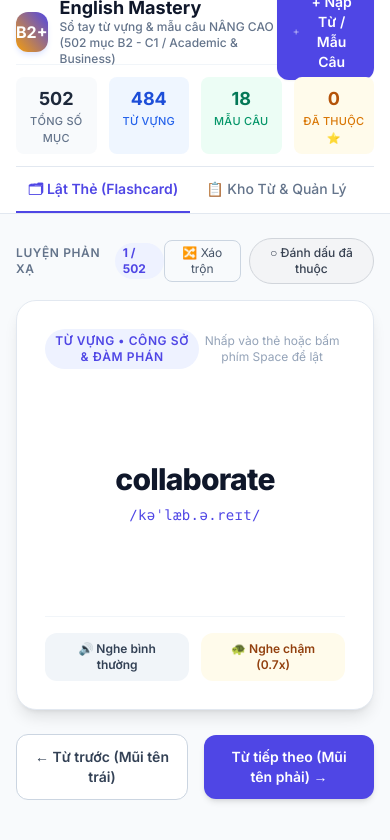
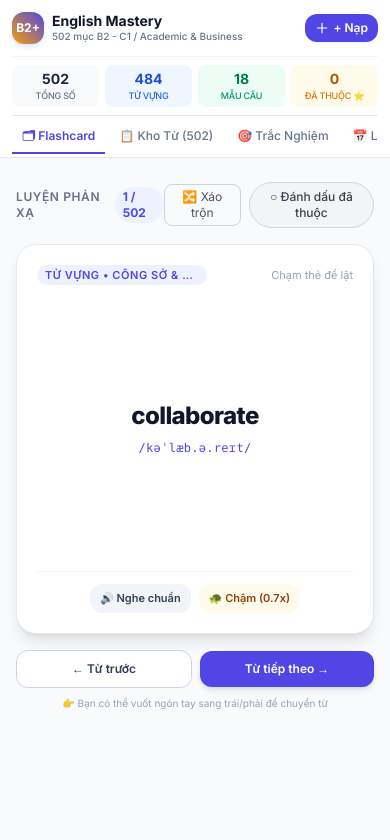
Before and after one commit to nguyentran796/english-learning-app, a plain HTML site: page index.html in a window 390 px wide. Drawn offline with nearby package versions, Linux system fonts and the light colour scheme.

Commit message:
feat: optimize mobile responsiveness and add touch swipe gestures for flashcards

```diff
--- a/index.html
+++ b/index.html
@@ -78,62 +78,63 @@
 
     <!-- Top Header -->
     <header class="bg-white border-b border-slate-200 sticky top-0 z-30 shadow-xs">
-        <div class="max-w-6xl mx-auto px-4 sm:px-6 lg:px-8">
-            <div class="flex items-center justify-between h-16">
-                <div class="flex items-center gap-3">
-                    <div class="w-10 h-10 rounded-xl bg-gradient-to-tr from-amber-500 to-indigo-600 flex items-center justify-center text-white text-base font-bold shadow-md shadow-indigo-100">
+        <div class="max-w-6xl mx-auto px-3 sm:px-6 lg:px-8">
+            <div class="flex items-center justify-between h-14 sm:h-16">
+                <div class="flex items-center gap-2 sm:gap-3 min-w-0">
+                    <div class="w-8 h-8 sm:w-10 sm:h-10 shrink-0 rounded-xl bg-gradient-to-tr from-amber-500 to-indigo-600 flex items-center justify-center text-white text-xs sm:text-base font-bold shadow-md shadow-indigo-100">
                         B2+
                     </div>
-                    <div>
-                        <h1 class="text-lg font-bold text-slate-900 leading-tight">English Mastery</h1>
-                        <p class="text-xs text-slate-500 font-medium">Sổ tay từ vựng & mẫu câu NÂNG CAO (502 mục B2 - C1 / Academic & Business)</p>
+                    <div class="truncate">
+                        <h1 class="text-sm sm:text-lg font-bold text-slate-900 leading-tight truncate">English Mastery</h1>
+                        <p class="text-[10px] sm:text-xs text-slate-500 font-medium truncate">502 mục B2 - C1 / Academic & Business</p>
                     </div>
                 </div>
 
-                <div class="flex items-center gap-2">
-                    <button id="open-add-modal-btn" class="inline-flex items-center gap-1.5 px-4 py-2 rounded-xl text-sm font-semibold bg-indigo-600 hover:bg-indigo-700 text-white shadow-sm transition active:scale-95">
-                        <svg class="w-4 h-4" fill="none" stroke="currentColor" viewBox="0 0 24 24"><path stroke-linecap="round" stroke-linejoin="round" stroke-width="2" d="M12 4v16m8-8H4"/></svg>
-                        <span>+ Nạp Từ / Mẫu Câu</span>
+                <div class="flex items-center gap-1.5 shrink-0">
+                    <button id="open-add-modal-btn" class="inline-flex items-center gap-1 sm:gap-1.5 px-2.5 sm:px-4 py-1.5 sm:py-2 rounded-xl text-xs sm:text-sm font-semibold bg-indigo-600 hover:bg-indigo-700 text-white shadow-sm transition active:scale-95 whitespace-nowrap">
+                        <svg class="w-3.5 h-3.5 sm:w-4 sm:h-4" fill="none" stroke="currentColor" viewBox="0 0 24 24"><path stroke-linecap="round" stroke-linejoin="round" stroke-width="2" d="M12 4v16m8-8H4"/></svg>
+                        <span class="hidden xs:inline sm:inline">+ Nạp từ mới</span>
+                        <span class="inline xs:hidden sm:hidden">+ Nạp</span>
                     </button>
                 </div>
             </div>
 
             <!-- Stats Bar -->
-            <div class="grid grid-cols-4 gap-3 py-3 border-t border-slate-100 text-center">
-                <div class="bg-slate-50 rounded-lg p-2">
-                    <div id="stat-total" class="text-lg font-bold text-slate-800">0</div>
-                    <div class="text-[11px] font-medium text-slate-500 uppercase tracking-wide">Tổng số mục</div>
+            <div class="grid grid-cols-4 gap-1.5 sm:gap-3 py-2 sm:py-3 border-t border-slate-100 text-center">
+                <div class="bg-slate-50 rounded-lg p-1 sm:p-2">
+                    <div id="stat-total" class="text-sm sm:text-lg font-bold text-slate-800">0</div>
+                    <div class="text-[9px] sm:text-[11px] font-medium text-slate-500 uppercase tracking-tight truncate">Tổng số</div>
                 </div>
-                <div class="bg-blue-50 rounded-lg p-2">
-                    <div id="stat-vocab" class="text-lg font-bold text-blue-700">0</div>
-                    <div class="text-[11px] font-medium text-blue-600 uppercase tracking-wide">Từ vựng</div>
+                <div class="bg-blue-50 rounded-lg p-1 sm:p-2">
+                    <div id="stat-vocab" class="text-sm sm:text-lg font-bold text-blue-700">0</div>
+                    <div class="text-[9px] sm:text-[11px] font-medium text-blue-600 uppercase tracking-tight truncate">Từ vựng</div>
                 </div>
-                <div class="bg-emerald-50 rounded-lg p-2">
-                    <div id="stat-sentences" class="text-lg font-bold text-emerald-700">0</div>
-                    <div class="text-[11px] font-medium text-emerald-600 uppercase tracking-wide">Mẫu câu</div>
+                <div class="bg-emerald-50 rounded-lg p-1 sm:p-2">
+                    <div id="stat-sentences" class="text-sm sm:text-lg font-bold text-emerald-700">0</div>
+                    <div class="text-[9px] sm:text-[11px] font-medium text-emerald-600 uppercase tracking-tight truncate">Mẫu câu</div>
                 </div>
-                <div class="bg-amber-50 rounded-lg p-2">
-                    <div id="stat-mastered" class="text-lg font-bold text-amber-700">0</div>
-                    <div class="text-[11px] font-medium text-amber-600 uppercase tracking-wide">Đã thuộc ⭐</div>
+                <div class="bg-amber-50 rounded-lg p-1 sm:p-2">
+                    <div id="stat-mastered" class="text-sm sm:text-lg font-bold text-amber-700">0</div>
+                    <div class="text-[9px] sm:text-[11px] font-medium text-amber-600 uppercase tracking-tight truncate">Đã thuộc ⭐</div>
                 </div>
             </div>
 
             <!-- Navigation Tabs -->
-            <nav class="flex space-x-1 sm:space-x-4 border-t border-slate-200 overflow-x-auto scrollbar-none" aria-label="Tabs">
-                <button data-tab="flashcard" class="tab-btn active border-b-2 border-indigo-600 text-indigo-600 py-3 px-3 text-sm font-semibold whitespace-nowrap flex items-center gap-2">
-                    🗂 Lật Thẻ (Flashcard)
+            <nav class="flex space-x-1 sm:space-x-3 border-t border-slate-200 overflow-x-auto scrollbar-none py-1 -mb-px text-xs sm:text-sm font-medium" aria-label="Tabs">
+                <button data-tab="flashcard" class="tab-btn active border-b-2 border-indigo-600 text-indigo-600 py-2 px-2.5 sm:px-3 text-xs sm:text-sm font-semibold whitespace-nowrap flex items-center gap-1 shrink-0">
+                    🗂 Flashcard
                 </button>
-                <button data-tab="library" class="tab-btn border-b-2 border-transparent text-slate-500 hover:text-slate-700 py-3 px-3 text-sm font-medium whitespace-nowrap flex items-center gap-2">
-                    📋 Kho Từ & Quản Lý
+                <button data-tab="library" class="tab-btn border-b-2 border-transparent text-slate-500 hover:text-slate-700 py-2 px-2.5 sm:px-3 text-xs sm:text-sm whitespace-nowrap flex items-center gap-1 shrink-0">
+                    📋 Kho Từ (502)
                 </button>
-                <button data-tab="quiz" class="tab-btn border-b-2 border-transparent text-slate-500 hover:text-slate-700 py-3 px-3 text-sm font-medium whitespace-nowrap flex items-center gap-2">
-                    🎯 Luyện Tập (Quiz)
+                <button data-tab="quiz" class="tab-btn border-b-2 border-transparent text-slate-500 hover:text-slate-700 py-2 px-2.5 sm:px-3 text-xs sm:text-sm whitespace-nowrap flex items-center gap-1 shrink-0">
+                    🎯 Trắc Nghiệm
                 </button>
-                <button data-tab="roadmap" class="tab-btn border-b-2 border-transparent text-slate-500 hover:text-slate-700 py-3 px-3 text-sm font-medium whitespace-nowrap flex items-center gap-2">
-                    📅 Lộ Trình 30 Ngày
+                <button data-tab="roadmap" class="tab-btn border-b-2 border-transparent text-slate-500 hover:text-slate-700 py-2 px-2.5 sm:px-3 text-xs sm:text-sm whitespace-nowrap flex items-center gap-1 shrink-0">
+                    📅 Lộ Trình
                 </button>
-                <button data-tab="backup" class="tab-btn border-b-2 border-transparent text-slate-500 hover:text-slate-700 py-3 px-3 text-sm font-medium whitespace-nowrap flex items-center gap-2">
-                    ⚙️ Sao Lưu & Dữ Liệu
+                <button data-tab="backup" class="tab-btn border-b-2 border-transparent text-slate-500 hover:text-slate-700 py-2 px-2.5 sm:px-3 text-xs sm:text-sm whitespace-nowrap flex items-center gap-1 shrink-0">
+                    ⚙️ Dữ Liệu
                 </button>
             </nav>
         </div>
@@ -161,70 +162,70 @@
                 </div>
 
                 <!-- 3D Flashcard Container -->
-                <div class="perspective-1000 w-full h-[410px]">
+                <div class="perspective-1000 w-full h-[390px] sm:h-[430px] touch-manipulation">
                     <div id="flashcard-element" class="flip-card-inner">
 
                         <!-- Front Face -->
-                        <div class="flip-card-front bg-white p-7 shadow-lg border border-slate-200">
+                        <div class="flip-card-front bg-white p-5 sm:p-7 shadow-lg border border-slate-200">
                             <div class="flex items-center justify-between">
-                                <span id="fc-front-topic" class="text-xs font-semibold uppercase tracking-wider text-indigo-600 bg-indigo-50 px-2.5 py-1 rounded-full">
+                                <span id="fc-front-topic" class="text-[11px] sm:text-xs font-semibold uppercase tracking-wider text-indigo-600 bg-indigo-50 px-2 sm:px-2.5 py-0.5 sm:py-1 rounded-full truncate max-w-[170px] sm:max-w-xs">
                                     Từ vựng
                                 </span>
-                                <span class="text-xs text-slate-400">Nhấp vào thẻ hoặc bấm phím Space để lật</span>
+                                <span class="text-[11px] sm:text-xs text-slate-400">Chạm thẻ để lật</span>
                             </div>
 
-                            <div class="my-auto py-6">
-                                <h2 id="fc-front-text" class="text-3xl sm:text-4xl font-extrabold text-slate-900 tracking-tight mb-2">
-                                    introduce
+                            <div class="my-auto py-4 sm:py-6">
+                                <h2 id="fc-front-text" class="text-2xl sm:text-4xl font-extrabold text-slate-900 tracking-tight mb-2 break-words px-1">
+                                    collaborate
                                 </h2>
-                                <p id="fc-front-ipa" class="text-sm font-mono text-indigo-600 font-medium tracking-wide">
-                                    /ˌɪn.trəˈduːs/
+                                <p id="fc-front-ipa" class="text-xs sm:text-sm font-mono text-indigo-600 font-medium tracking-wide">
+                                    /kəˈlæb.ə.reɪt/
                                 </p>
                             </div>
 
-                            <div class="flex items-center justify-center gap-3 pt-4 border-t border-slate-100">
-                                <button id="fc-speak-btn" class="audio-action-btn flex items-center gap-1.5 px-3 py-2 rounded-xl bg-slate-100 hover:bg-slate-200 text-slate-700 text-xs font-semibold transition" title="Nghe giọng chuẩn">
-                                    🔊 Nghe bình thường
+                            <div class="flex items-center justify-center gap-2 sm:gap-3 pt-3 border-t border-slate-100">
+                                <button id="fc-speak-btn" class="audio-action-btn flex items-center gap-1 px-2.5 sm:px-3 py-1.5 sm:py-2 rounded-xl bg-slate-100 hover:bg-slate-200 text-slate-700 text-[11px] sm:text-xs font-semibold transition active:scale-95" title="Nghe giọng chuẩn">
+                                    🔊 Nghe chuẩn
                                 </button>
-                                <button id="fc-speak-slow-btn" class="audio-action-btn flex items-center gap-1.5 px-3 py-2 rounded-xl bg-amber-50 hover:bg-amber-100 text-amber-800 text-xs font-semibold transition" title="Nghe chậm rõ từng âm">
-                                    🐢 Nghe chậm (0.7x)
+                                <button id="fc-speak-slow-btn" class="audio-action-btn flex items-center gap-1 px-2.5 sm:px-3 py-1.5 sm:py-2 rounded-xl bg-amber-50 hover:bg-amber-100 text-amber-800 text-[11px] sm:text-xs font-semibold transition active:scale-95" title="Nghe chậm rõ từng âm">
+                                    🐢 Chậm (0.7x)
                                 </button>
                             </div>
                         </div>
 
                         <!-- Back Face -->
-                        <div class="flip-card-back bg-gradient-to-br from-indigo-900 to-slate-900 text-white p-7 shadow-lg border border-indigo-950">
-                            <div class="flex items-center justify-between text-indigo-300 text-xs">
+                        <div class="flip-card-back bg-gradient-to-br from-indigo-950 via-slate-900 to-indigo-900 text-white p-5 sm:p-7 shadow-lg border border-indigo-950 flex flex-col justify-between">
+                            <div class="flex items-center justify-between text-indigo-300 text-[11px] sm:text-xs">
                                 <span class="font-semibold uppercase tracking-wider">Ý nghĩa & Ứng dụng</span>
-                                <span>Nhấp lại để về mặt trước</span>
+                                <span>Chạm để quay lại</span>
                             </div>
 
-                            <div class="my-auto py-4 text-left space-y-4">
+                            <div class="my-auto py-2 sm:py-3 text-left space-y-2.5 sm:space-y-3.5 overflow-y-auto max-h-[250px] sm:max-h-[290px] pr-1">
                                 <div>
-                                    <div class="text-xs uppercase text-indigo-300 font-bold mb-1">Nghĩa tiếng Việt:</div>
-                                    <h3 id="fc-back-meaning" class="text-2xl font-bold text-amber-300">
-                                        giới thiệu
+                                    <div class="text-[10px] sm:text-xs uppercase text-indigo-300 font-bold mb-0.5">Nghĩa tiếng Việt:</div>
+                                    <h3 id="fc-back-meaning" class="text-lg sm:text-2xl font-bold text-amber-300 break-words leading-snug">
+                                        hợp tác, cộng tác
                                     </h3>
                                 </div>
 
-                                <div class="bg-white/10 backdrop-blur-xs p-3.5 rounded-xl border border-white/15">
-                                    <div class="text-xs text-indigo-200 font-semibold mb-1">Ví dụ thực tế:</div>
-                                    <p id="fc-back-example" class="text-sm font-medium text-white italic">
-                                        "Let me introduce myself."
+                                <div class="bg-white/10 backdrop-blur-xs p-2.5 sm:p-3.5 rounded-xl border border-white/15">
+                                    <div class="text-[10px] sm:text-xs text-indigo-200 font-semibold mb-0.5">Ví dụ thực tế:</div>
+                                    <p id="fc-back-example" class="text-xs sm:text-sm font-medium text-white italic">
+                                        "We need to collaborate on this project."
                                     </p>
-                                    <p id="fc-back-ex-meaning" class="text-xs text-indigo-200 mt-1">
-                                        → Để tôi tự giới thiệu bản thân.
+                                    <p id="fc-back-ex-meaning" class="text-[11px] sm:text-xs text-indigo-200 mt-1">
+                                        → Chúng ta cần hợp tác trong dự án này.
                                     </p>
                                 </div>
 
-                                <div class="bg-indigo-950/60 p-3 rounded-xl border border-indigo-800/60 text-xs text-indigo-200">
-                                    <span class="font-bold text-amber-300">💡 Giải thích / Ngữ pháp: </span>
-                                    <span id="fc-back-note">Động từ chỉ hành động giới thiệu ai đó.</span>
+                                <div class="bg-indigo-950/60 p-2.5 sm:p-3 rounded-xl border border-indigo-800/60 text-[11px] sm:text-xs text-indigo-200">
+                                    <span class="font-bold text-amber-300">💡 Giải thích / Ghi chú: </span>
+                                    <span id="fc-back-note">Động từ formal. Thường đi với with hoặc on.</span>
                                 </div>
                             </div>
 
-                            <div class="text-center text-xs text-indigo-300 pt-2 border-t border-white/10">
-                                Mẹo: Hãy đọc to câu ví dụ 3 lần để ghi nhớ vào cơ miệng!
+                            <div class="text-center text-[10px] sm:text-xs text-indigo-300 pt-1 border-t border-white/10 truncate">
+                                💡 Mẹo: Đọc to câu ví dụ 3 lần để ghi nhớ phản xạ
                             </div>
                         </div>
 
@@ -232,14 +233,19 @@
                 </div>
 
                 <!-- Navigation Controls -->
-                <div class="flex items-center justify-between gap-4 mt-6">
-                    <button id="fc-prev-btn" class="flex-1 py-3 px-4 rounded-xl border border-slate-300 bg-white hover:bg-slate-50 text-slate-700 font-semibold text-sm shadow-xs transition active:scale-95">
-                        ← Từ trước (Mũi tên trái)
+                <div class="flex items-center justify-between gap-2 sm:gap-4 mt-4 sm:mt-6">
+                    <button id="fc-prev-btn" class="flex-1 py-2.5 sm:py-3 px-3 sm:px-4 rounded-xl border border-slate-300 bg-white hover:bg-slate-50 text-slate-700 font-semibold text-xs sm:text-sm shadow-xs transition active:scale-95 flex items-center justify-center gap-1">
+                        <span>← Từ trước</span>
+                        <span class="hidden sm:inline">(Mũi tên trái)</span>
                     </button>
-                    <button id="fc-next-btn" class="flex-1 py-3 px-4 rounded-xl bg-indigo-600 hover:bg-indigo-700 text-white font-semibold text-sm shadow-md transition active:scale-95">
-                        Từ tiếp theo (Mũi tên phải) →
+                    <button id="fc-next-btn" class="flex-1 py-2.5 sm:py-3 px-3 sm:px-4 rounded-xl bg-indigo-600 hover:bg-indigo-700 text-white font-semibold text-xs sm:text-sm shadow-md transition active:scale-95 flex items-center justify-center gap-1">
+                        <span>Từ tiếp theo →</span>
+                        <span class="hidden sm:inline">(Mũi tên phải)</span>
                     </button>
                 </div>
+                <p class="text-center text-[10px] sm:text-xs text-slate-400 mt-2 sm:hidden">
+                    👉 Bạn có thể vuốt ngón tay sang trái/phải để chuyển từ
+                </p>
             </div>
         </section>
 
```
Also changed, not shown: js/app.js (+28 -0 lines), 1 other file.
